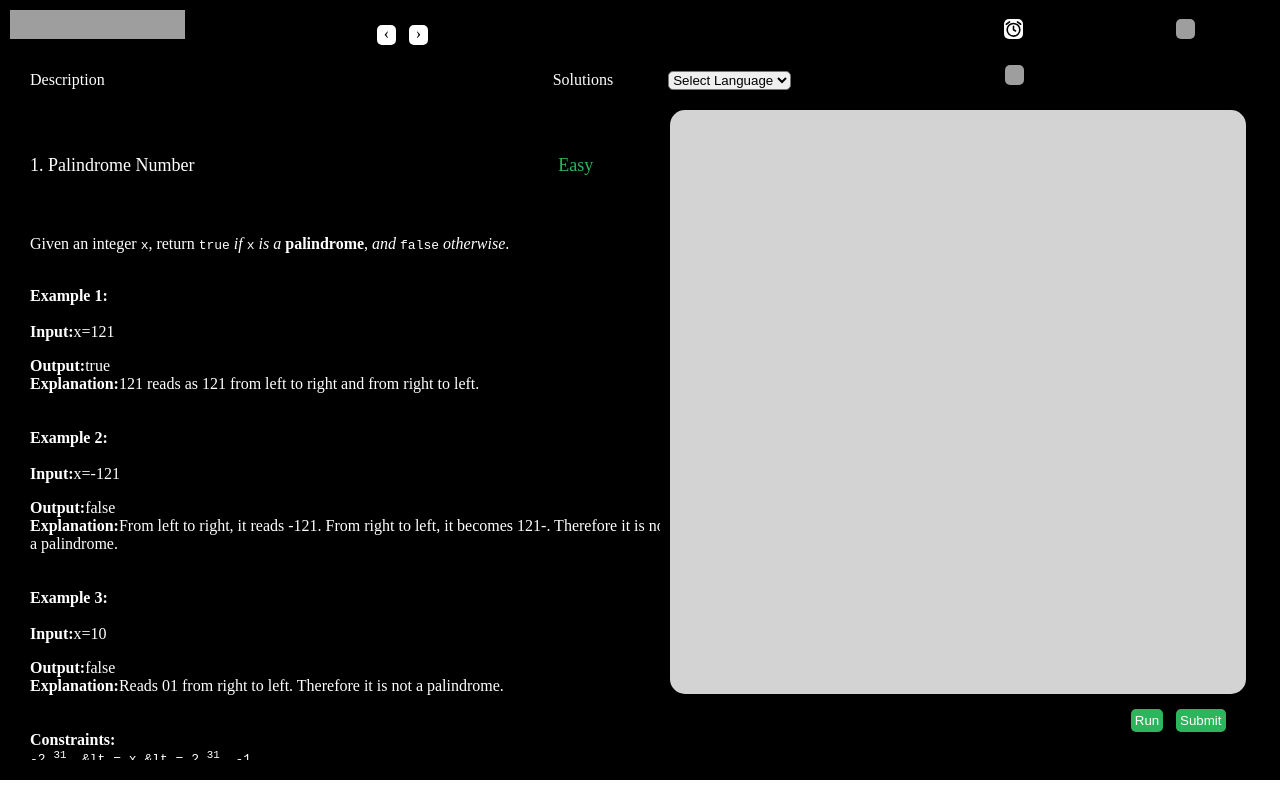
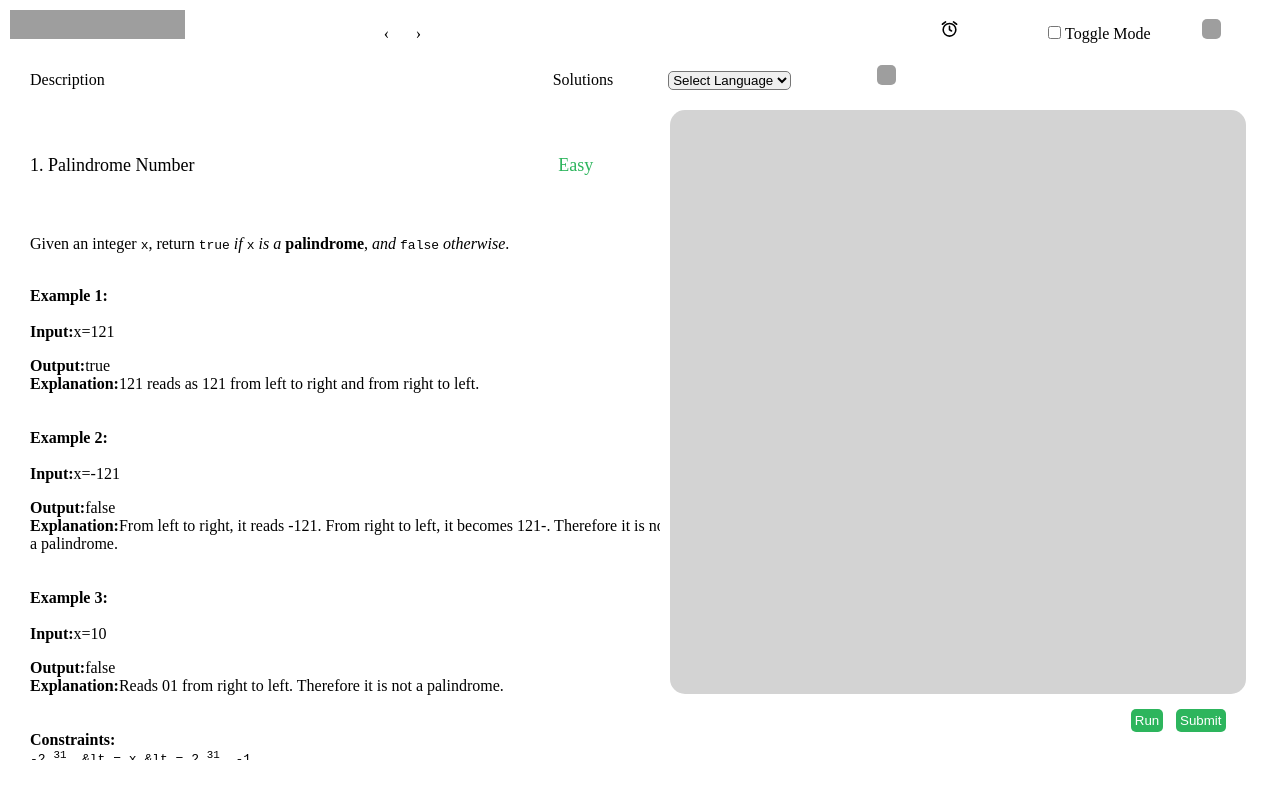
Before and after one commit to swatiprograd/prograd-code-editor-frontend, a React (Create React App) app: page / in a window 1280 px wide. Built offline with nearby package versions, Linux system fonts and the light colour scheme; grey boxes are pictures that could not be loaded.

Commit message:
Implement Dark Mode

```diff
--- a/src/App.css
+++ b/src/App.css
@@ -6,11 +6,10 @@
 
 body {
     background-color: white;
-    color: white;
+    color: black;
 }
 
 #root {
-    background-color: black;
     padding: 10px;
     overflow-y: hidden;
 }
--- a/src/App.js
+++ b/src/App.js
@@ -1,16 +1,34 @@
+import { useState } from "react";
 import "./App.css"
 import MainContent from "./components/MainContent";
 import Navbar from "./components/Navbar";
 import SubMenu from "./components/SubMenu";
 
 function App() {
-return(
-    <>
-    <Navbar/>
-    <SubMenu/>
-    <MainContent/>
-    </>
-)
+
+    const [mode, setMode] = useState('light');
+
+    const toggleMode = () => {
+        if (mode === 'light') {
+            setMode('dark');
+            document.body.style.backgroundColor = 'black';
+            document.body.style.color = 'white';
+        }
+
+        else {
+            setMode('light');
+            document.body.style.backgroundColor = 'white';
+            document.body.style.color = 'black';
+        }
+    }
+
+    return (
+        <>
+            <Navbar toggleMode={toggleMode} />
+            <SubMenu />
+            <MainContent />
+        </>
+    )
 }
 
 export default App;
--- a/src/components/Navbar.css
+++ b/src/components/Navbar.css
@@ -1,6 +1,6 @@
 a {
     text-decoration: none;
-    color: white;
+    color: black;
     text-align: center;
 }
 
@@ -28,12 +28,16 @@ svg {
     height: 20px;
     border-radius: 5px;
     color: black;
-    margin-left: 45vw;
+    margin-left: 40vw;
+}
+
+.form-check.form-switch{
+    margin-left: 7vw;
 }
 
 .user-avatar {
     width: 19px;
     height: 20px;
     border-radius: 5px;
-    margin-left: 12vw;
+    margin-left: 4vw;
 }
--- a/src/components/Navbar.js
+++ b/src/components/Navbar.js
@@ -1,7 +1,7 @@
 import React from 'react'
 import "./Navbar.css"
 
-export default function Navbar() {
+export default function Navbar(props) {
     return (
         <div className='navbar'>
             <a href="https://prograd.org/" target="_blank" rel="noreferrer">
@@ -22,10 +22,15 @@ export default function Navbar() {
                 </svg>
             </a>
 
+            <span className={`form-check form-switch text-${props.mode === 'light' ? 'dark' : 'light'}`}>
+                <input className="form-check-input" onClick={props.toggleMode} type="checkbox" role="switch"
+                    id="flexSwitchCheckDefault" />
+                <label className="form-check-label" htmlFor="flexSwitchCheckDefault"> Toggle Mode</label>
+            </span>
+
             <a href="#">
                 <img src="../src/images/User-Avatar.png" alt="User-Avatar" className="user-avatar" />
             </a>
-
         </div>
     )
 }
--- a/src/components/SubMenu.css
+++ b/src/components/SubMenu.css
@@ -15,5 +15,5 @@
     width: 19px;
     height: 20px;
     border-radius: 5px;
-    margin-left: 16.7vw;
+    margin-left: 6.7vw;
 }
```
